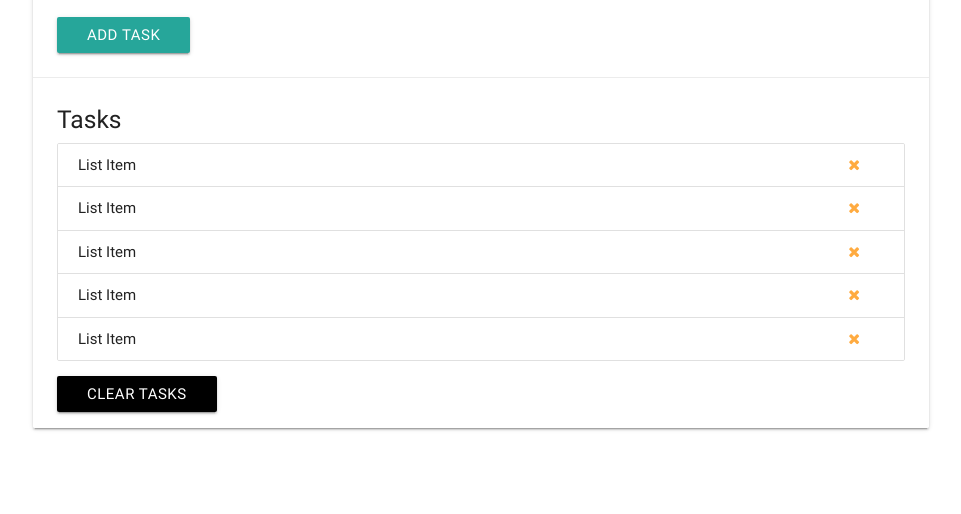
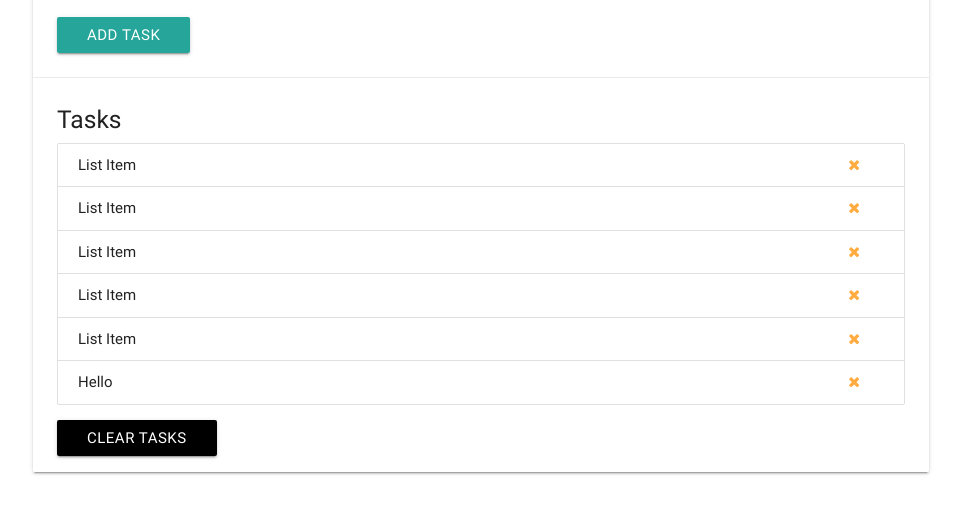
Before and after one commit to aam-mobile/javascript, a plain HTML site: page index.html in a window 1280 px wide. Shown: the part 156-670 px from the top of the page, without its empty margins (159-1120 px from the left). Drawn offline with nearby package versions, Linux system fonts and the light colour scheme.

Commit message:
Create Elements

```diff
--- a/app.js
+++ b/app.js
@@ -91,3 +91,21 @@
 // val = listItem.previousElementSibling
 
 // console.log(val)
+
+// //==================================================//
+// //          Create Elements
+// //=================================================//
+
+const li = document.createElement('li');
+li.className = 'collection-item';
+li.id = 'new-item';
+li.setAttribute('title','My new Item');
+li.appendChild(document.createTextNode('Hello'));
+
+const link = document.createElement('a');
+link.className = 'delete-item secondary-content';
+link.innerHTML = '<i class="fa fa-remove"></i>';
+li.appendChild(link);
+const list = document.querySelector('ul.collection');
+
+list.appendChild(li);
```
Also changed, not shown: index.html (line endings or trailing spaces).
